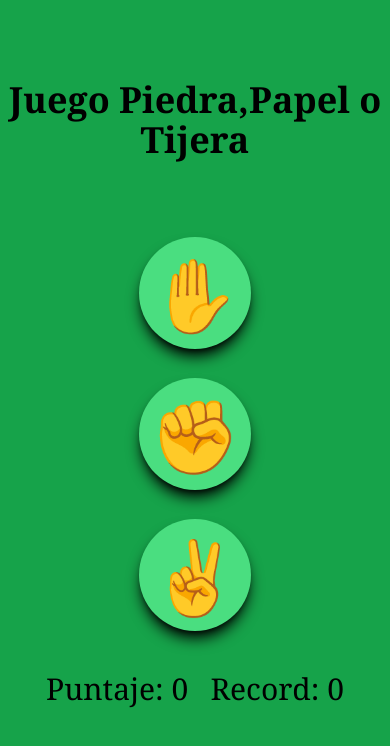
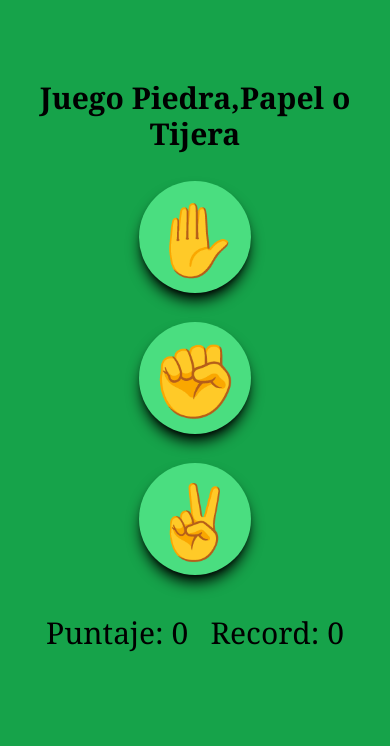
Before and after one commit to NicoSurbayrole/piedra-papel-tijera, a React (Vite) app: page / in a window 390 px wide. Shown: the top 746 px of the page. Built offline with nearby package versions, Linux system fonts and the light colour scheme.

Commit message:
"style responsive"

```diff
--- a/src/App.tsx
+++ b/src/App.tsx
@@ -27,7 +27,7 @@ function App() {
   return (
     <>
       <div className='box-border bg-green-600 h-lvh pt-20'>
-      <h1 className='bg-green-600 text-center text-5xl font-bold pb-12 font-serif max-sm:text-4xl'>Juego Piedra,Papel o Tijera</h1>
+      <h1 className='bg-green-600 text-center text-5xl font-bold pb-12 font-serif max-sm:pb-0 max-sm:text-3xl'>Juego Piedra,Papel o Tijera</h1>
         {module}
         <Score  />
       </div>
```
